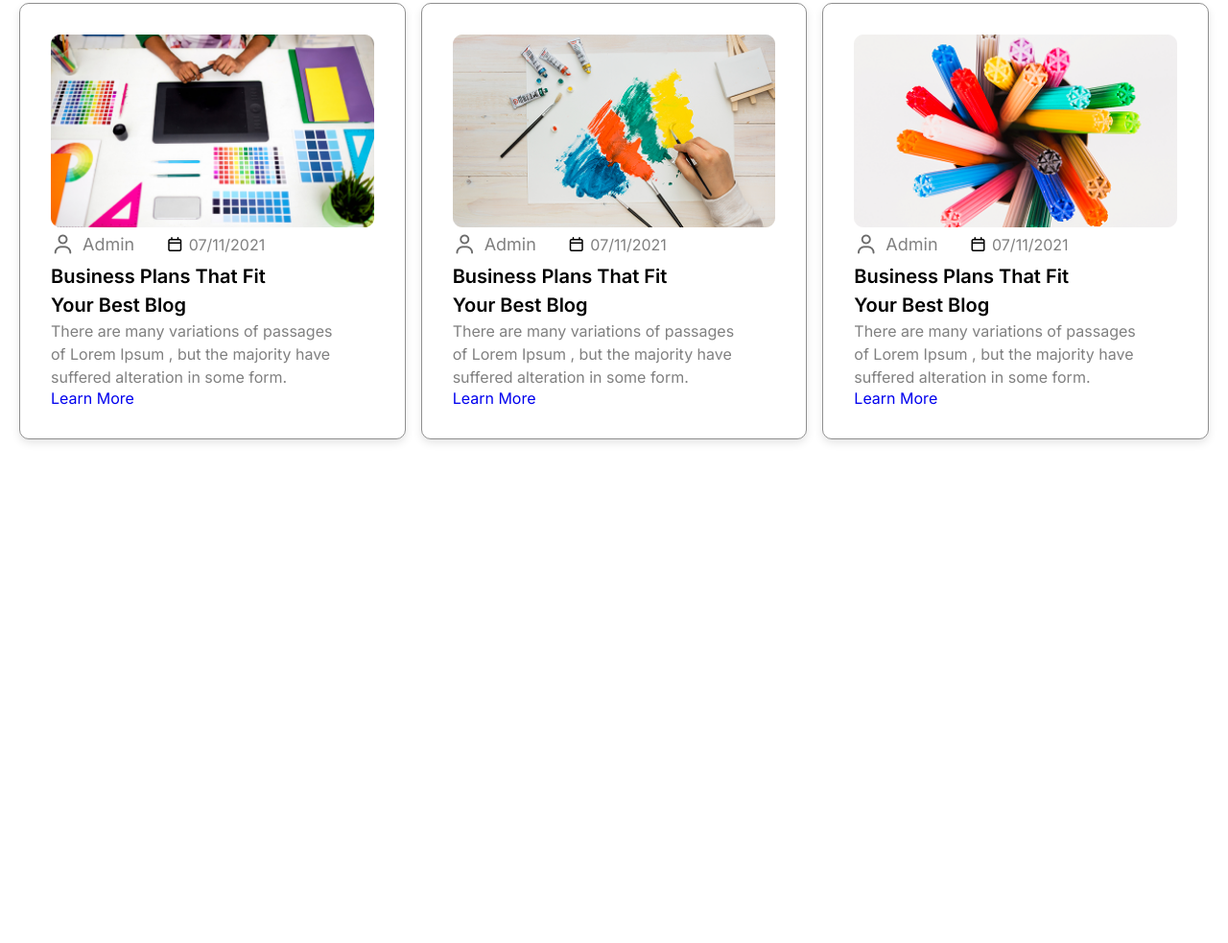
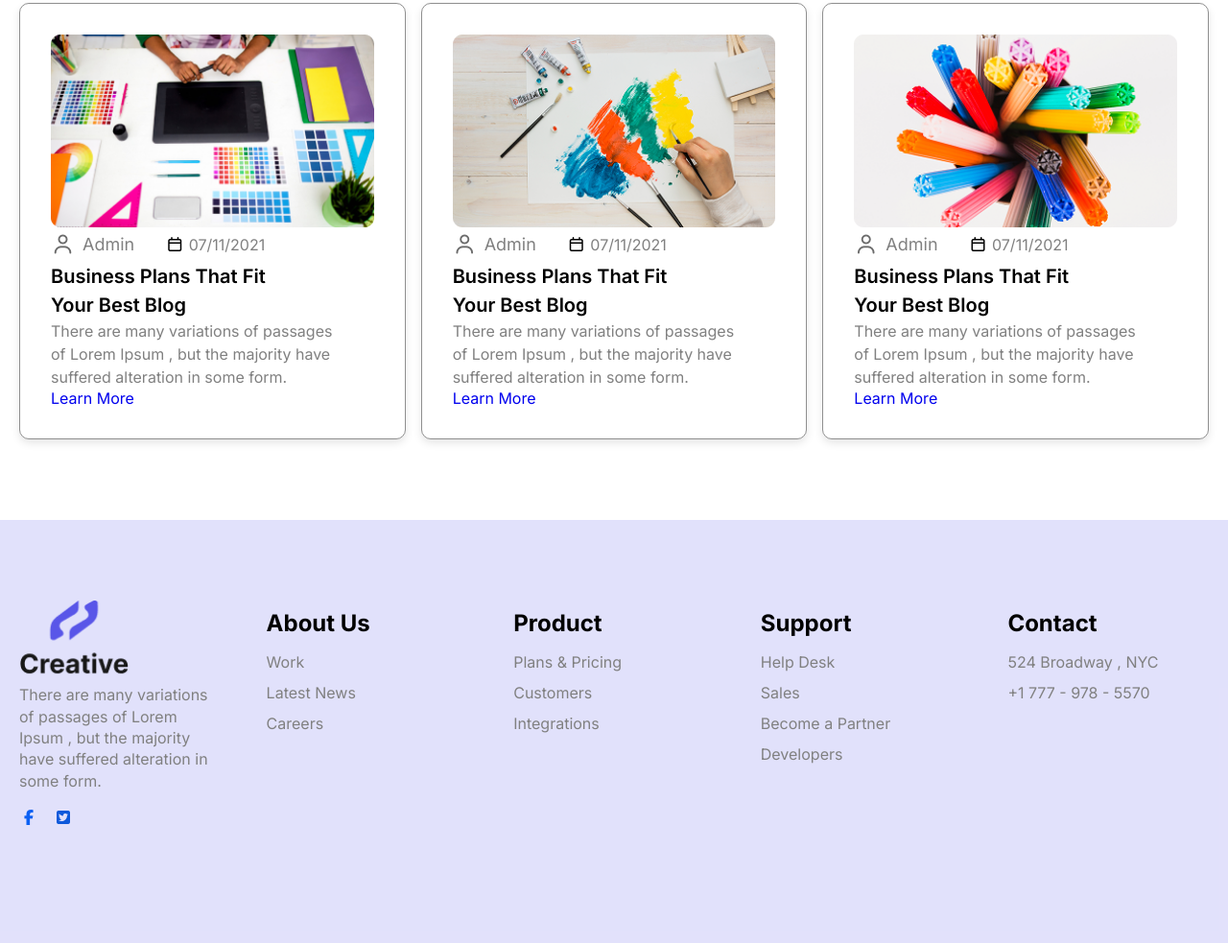
Before and after one commit to anika-kanok/Product-design-agency, a plain HTML site: page index.html in a window 1280 px wide. Shown: the part 4618-5601 px from the top of the page at 96% size. Before the commit the page ends 5160 px from the top, so only its background shows below. Drawn offline with Linux system fonts and the light colour scheme.

Commit message:
footer done

```diff
--- a/index.html
+++ b/index.html
@@ -332,5 +332,50 @@
       </div>
     </div>
     <!-- letest-section end here -->
+
+
+    <!-- footer-section start here -->
+     <div class="footer-section">
+      <section class="footer container">
+
+      <div class="creative">
+        <img src="./image/Logo (1).png" alt="">
+        <p>There are many variations of passages of Lorem Ipsum , but the majority have suffered alteration in some form.</p>
+        <div class="social">
+          <div><i class="fa-brands fa-facebook-f" style="color: rgb(11, 96, 243);"></i></div>
+          <div><i class="fa-brands fa-square-twitter" style="color: rgb(13, 89, 219);"></i></div>
+        </div>
+      </div>
+
+      <div class="pro">
+        <h1>About Us</h1>
+        <p>Work</p>
+        <p>Latest News</p>
+        <p>Careers</p>
+      </div>
+
+      <div class="pro">
+        <h1>Product</h1>
+        <p>Plans & Pricing</p>
+        <p>Customers</p>
+        <p>Integrations</p>
+      </div>
+
+      <div class="pro">
+        <h1>Support</h1>
+        <p>Help Desk</p>
+        <p>Sales</p>
+        <p>Become a Partner</p>
+        <p>Developers</p>
+      </div>
+
+      <div class="pro">
+        <h1>Contact</h1>
+        <p>524 Broadway , NYC</p>
+        <p>+1 777 - 978 - 5570</p>
+      </div>
+     </section>
+     </div>
+    <!-- footer-section  end here -->
   </body>
 </html>
--- a/style.css
+++ b/style.css
@@ -348,3 +348,57 @@
 
 }
 /* letest-section end here */
+
+
+/* footer-section start here */
+.footer-section{
+    max-width: 1920px;
+    width: 100%;
+    min-height: 441px;
+    background-color: #5956e82d;
+    padding: 4rem 0rem;
+}
+.footer{
+    display: grid;
+    grid-template-columns: repeat(5 , 1fr);
+    gap:3rem;
+    & .creative{
+        line-height: 1.40;
+        & img{
+            width: 100%;
+            max-width: 115px;
+            height: auto;
+        }
+
+        & p{
+          color: gray;
+        }
+
+
+        & .social{
+            display: flex;
+               gap: 1rem;
+               margin-top: 1rem;
+            & div{
+
+            }
+            & div i{
+
+            }
+
+        }
+
+    }
+    & .pro{
+        line-height: 2;
+        align-self: flex-start;
+        & h1{
+
+        }
+
+        & p{
+            color:gray;
+        }
+    }
+}
+/* footer-section end here */
```
